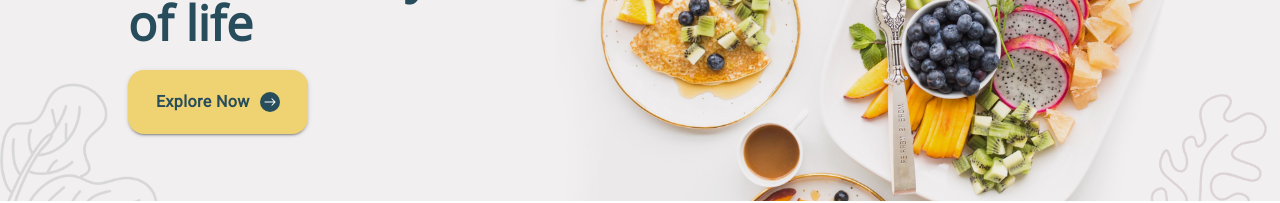
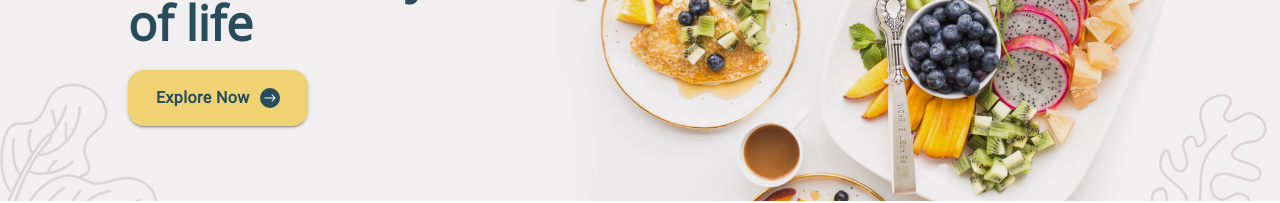
Before and after one commit to kaomao1234/agriculture-cloned-app, a Next.js app: page / in a window 1280 px wide. Shown: the part 323-526 px from the top of the page. Built offline with nearby package versions, Linux system fonts and the light colour scheme.

Commit message:
feat(components): update padding y in custom contained button.

```diff
--- a/src/components/CustomContainedButton/index.tsx
+++ b/src/components/CustomContainedButton/index.tsx
@@ -13,7 +13,7 @@ export const CustomContainedButton: FC<Props> = (props) => {
     <Button
       onClick={props.onClick}
       variant="contained"
-      className={`flex w-fit flex-row gap-x-2.5 rounded-2xl ${props.backgroundColor} px-7 py-5 hover:${props.backgroundColor}`}
+      className={`flex w-fit flex-row gap-x-2.5 rounded-2xl ${props.backgroundColor} px-7 py-4 hover:${props.backgroundColor}`}
     >
       <label
         className={`${props.textColor} font-roboto text-base font-bold capitalize`}
```
